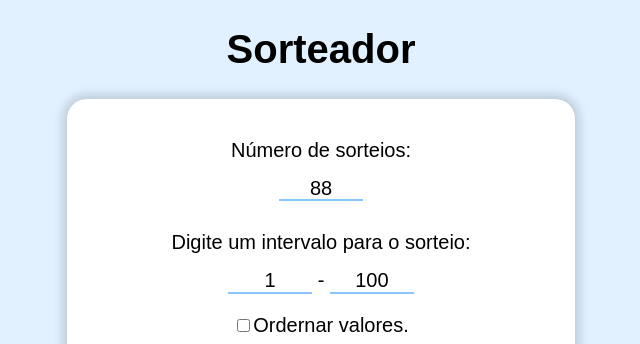
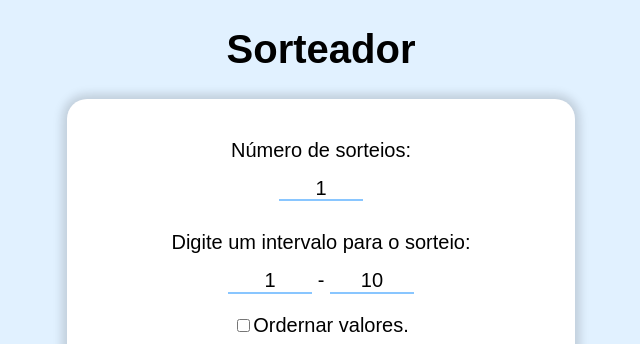
Before and after one commit to DenisLevy76/Sorteador, a plain HTML site: page index.html in a window 1280 px wide. Shown: the top 344 px of the page, 319-959 px from the left. Drawn offline with Linux system fonts and the light colour scheme.

Commit message:
Ajustando valores

```diff
--- a/index.html
+++ b/index.html
@@ -14,10 +14,10 @@
    <section class="principal">
       <div>
          <p>Número de sorteios:</p>
-         <input type="number" name="inputNum" id="n" placeholder="nº vezes" value="88" onclick="this.select()"><br>
+         <input type="number" name="inputNum" id="n" placeholder="nº vezes" value="1" onclick="this.select()"><br>
          <p>Digite um intervalo para o sorteio:</p>
          <input type="number" name="inputNum" placeholder="min" id="min" value="1" onclick="this.select()"> -
-         <input type="number" name="inputNum" id="max" value="100" placeholder="max" onclick="this.select()"><br>
+         <input type="number" name="inputNum" id="max" value="10" placeholder="max" onclick="this.select()"><br>
          <div class="checkList">
             <label for="organizar"><input type="checkbox" name="organizar" id="organizar">Ordernar valores.</label><br>
             <!-- <label for="repetir"><input type="checkbox" name="repetir" id="repetir">Repetir valores</label> implementar mais tarde -->
--- a/js/script.js
+++ b/js/script.js
@@ -1,6 +1,5 @@
 
 function sortear(){
-
    let nSorteadosHTML = document.getElementById('n')
    let nSorteados = nSorteadosHTML.value
 
```
